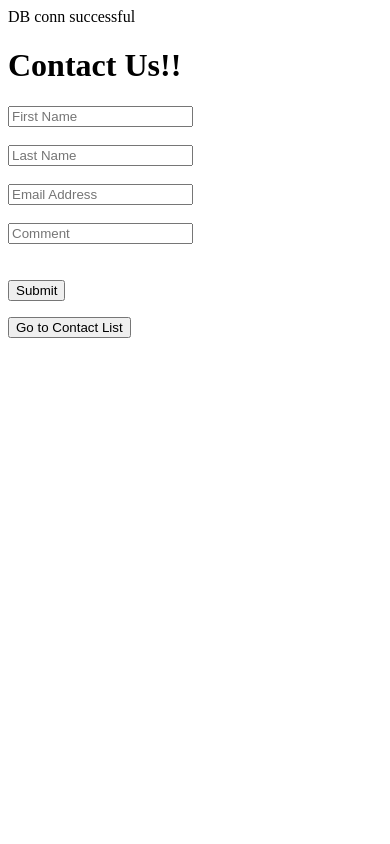
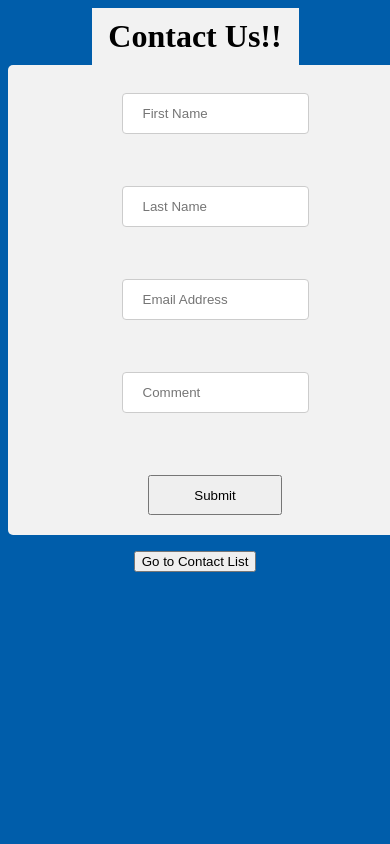
Before and after one commit to FaulknerUniversityWebProgramming/group-project-nikki-conor-acacia, a PHP site: page /databases/AddContact.php in a window 390 px wide. Run offline with PHP 8.4, Linux system fonts and the light colour scheme.

Commit message:
moved some more unused files, added css for donations and contact page

```diff
--- a/databases/AddContact.php
+++ b/databases/AddContact.php
@@ -32,24 +32,27 @@ include 'header.php';
     ?>
 <h1>Contact Us!!</h1>
 
+        <link rel="stylesheet" href="contact.css"/>
 
+<div>
 
-    <form method='post' action="<?php echo $_SERVER['PHP_SELF']?>">
-        <input type="text" placeholder='First Name' name='first_name' required />
+    <form method='post' id='form' action="<?php echo $_SERVER['PHP_SELF']?>">
+        <input type="text" id='first' placeholder='First Name' name='first_name' required />
         <br />
         <br />
-        <input type='text' placeholder='Last Name' name='last_name' required />
+        <input type='text' id='last' placeholder='Last Name' name='last_name' required />
         <br />
         <br />
-        <input type='text' placeholder='Email Address' name='email' required />
+        <input type='email' id='email' placeholder='Email Address' name='email' required />
         <br />
         <br />
-        <input type='text' placeholder='Comment' name='comment' required />
+        <input type='text' id='comment' placeholder='Comment' name='comment' required />
         <br>
         <br>
         <br>
-        <input type='submit' name='submit' value='Submit' />
+        <input type='submit' id='submit' name='submit' value='Submit' />
     </form>
+</div>
 
 
  <button id='back'>
--- /dev/null
+++ b/databases/contact.css
@@ -0,0 +1,60 @@
+body {
+    background-color: #005daa;
+    text-align: center;
+
+}
+div{
+}
+#form {
+    border-radius: 5px;
+    background-color: #f2f2f2;
+    padding: 20px;
+        width: 100%;
+
+
+}
+h1 {
+    margin: auto;
+    width: 50%;
+    padding: 10px;
+    background-color: #f2f2f2;
+}
+input[type=text], select {
+    width: 50%;
+    padding: 12px 20px;
+    margin: 8px 0;
+    border: 1px solid #ccc;
+    border-radius: 4px;
+    box-sizing: border-box;
+    display: block;
+    margin-left: auto;
+    margin-right: auto;
+
+}
+input[type=email], select {
+    width: 50%;
+    padding: 12px 20px;
+    margin: 8px 0;
+    border: 1px solid #ccc;
+    border-radius: 4px;
+    box-sizing: border-box;
+    display: block;
+    margin-left: auto;
+    margin-right: auto;
+}
+#comment {
+    width: 50%;
+    padding: 12px 20px;
+    margin: 8px 0;
+    border: 1px solid #ccc;
+    border-radius: 4px;
+    box-sizing: border-box;
+    display: block;
+    margin-left: auto;
+    margin-right: auto;
+}
+
+#submit{
+    width:10em;
+    height:3em;
+}
--- a/databases/contact_db.php
+++ b/databases/contact_db.php
@@ -7,7 +7,7 @@ $database = 'test';
 try{
     $conn = new PDO("mysql:host=$server;dbname=$database", $username, $password);
     $conn->setAttribute(PDO::ATTR_ERRMODE, PDO::ERRMODE_EXCEPTION);
-    echo 'DB conn successful';
+ //   echo 'DB conn successful';
 }
 catch(PDOException $e){
     echo "DB conn failed".$e->getMessage();
```
Also changed, not shown: Donations/donations.php (+7 -2 lines), css/ContactForm.css (deleted, +0 -33 lines), css/DonationsPage.css (deleted, +0 -92 lines), css/donations.css (added, +69 -0 lines).
